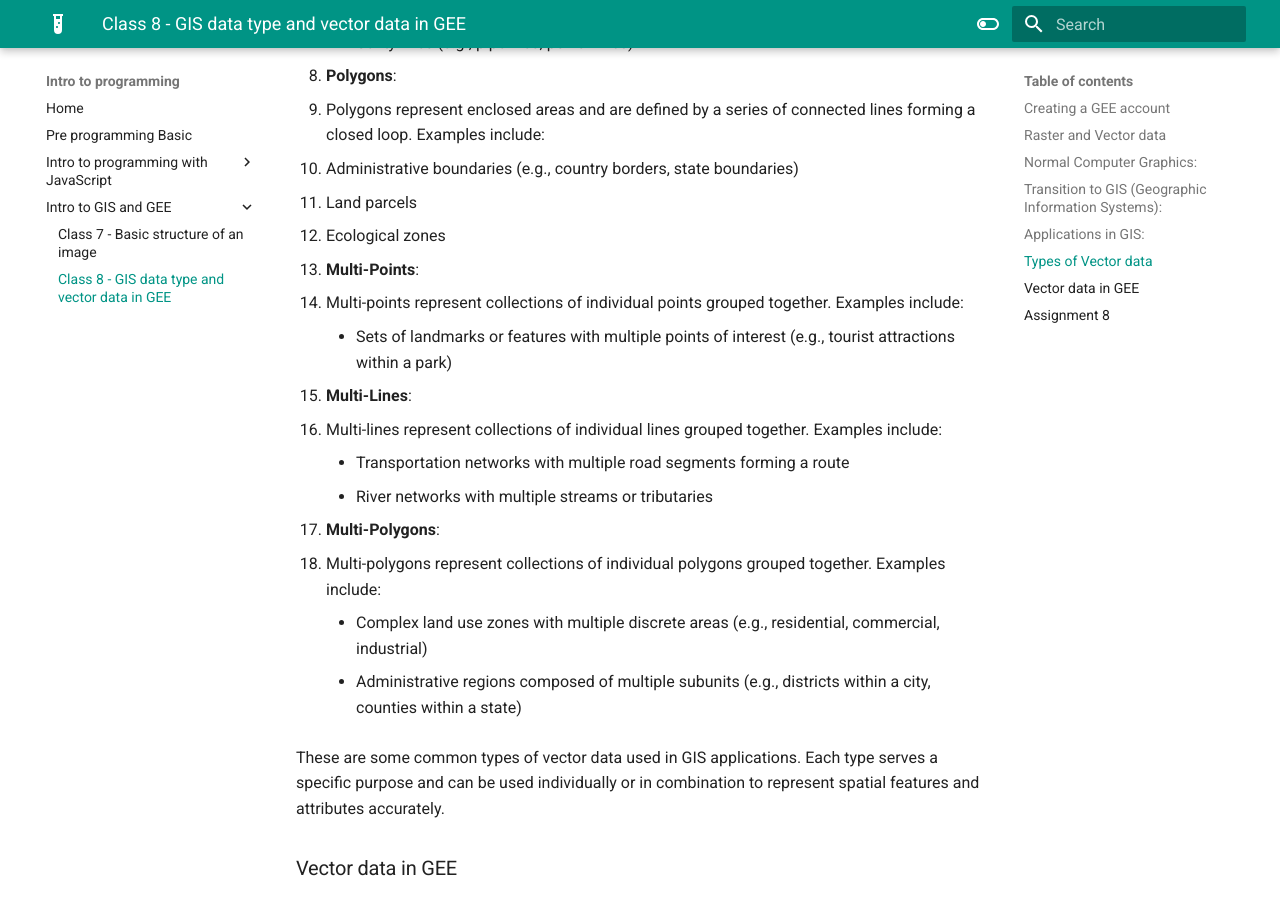
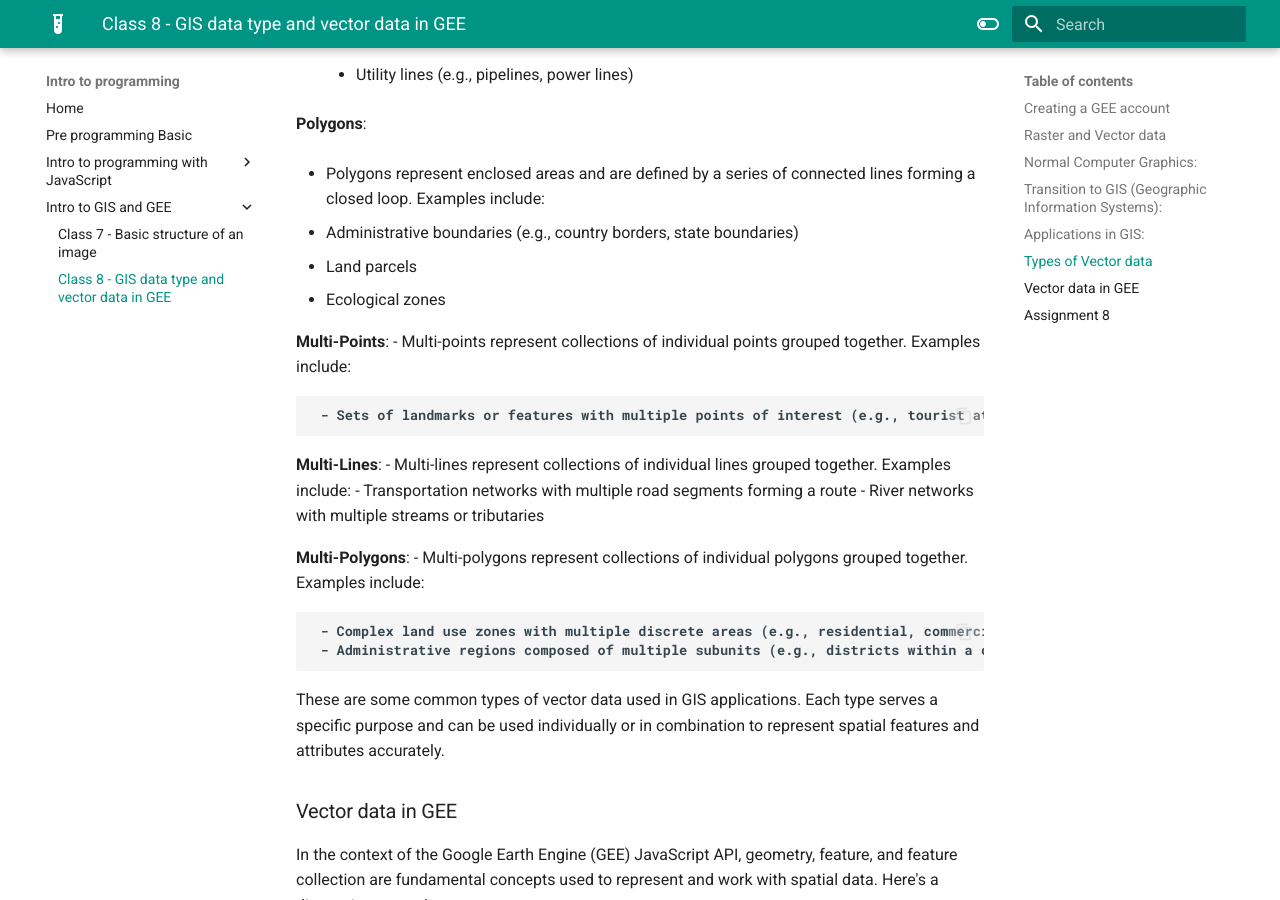
Before and after one commit to ramiz-moktader/geospatial-programming-course, an MkDocs documentation site: the page built from docs/raster-vector-data-in-gee.md, in a window 1280 px wide and 900 px high, scrolled down 3414 px. Built offline with MkDocs 1.6.1 and Material for MkDocs 9.7.7, drawn with Linux system fonts in a browser that asks for light colours; part of the change alters nothing that is shown.

```diff
--- a/docs/raster-vector-data-in-gee.md
+++ b/docs/raster-vector-data-in-gee.md
@@ -80,7 +80,7 @@ In GIS applications, both raster and vector data are utilized for various purpos
 
 Different types of vector data commonly used in Geographic Information Systems (GIS) include:
 
-1. **Points**:
+**Points**:
 
  - Points represent specific locations on the Earth's surface or within a geographical area. Examples include:
 
@@ -88,7 +88,7 @@ Different types of vector data commonly used in Geographic Information Systems (
   - Sampling sites
   - GPS coordinates
 
-2. **Lines**:
+**Lines**:
 
    - Lines represent linear features and are composed of a sequence of connected points. Examples include:
 
@@ -96,7 +96,7 @@ Different types of vector data commonly used in Geographic Information Systems (
      - Rivers and streams
      - Utility lines (e.g., pipelines, power lines)
 
-3. **Polygons**:
+**Polygons**:
 
    - Polygons represent enclosed areas and are defined by a series of connected lines forming a closed loop. Examples include:
 
@@ -104,17 +104,17 @@ Different types of vector data commonly used in Geographic Information Systems (
   - Land parcels
   - Ecological zones
 
-4. **Multi-Points**:
+**Multi-Points**:
    - Multi-points represent collections of individual points grouped together. Examples include:
 
      - Sets of landmarks or features with multiple points of interest (e.g., tourist attractions within a park)
 
-5. **Multi-Lines**:
+**Multi-Lines**:
    - Multi-lines represent collections of individual lines grouped together. Examples include:
      - Transportation networks with multiple road segments forming a route
      - River networks with multiple streams or tributaries
 
-6. **Multi-Polygons**:
+**Multi-Polygons**:
    - Multi-polygons represent collections of individual polygons grouped together. Examples include:
 
      - Complex land use zones with multiple discrete areas (e.g., residential, commercial, industrial)
```
